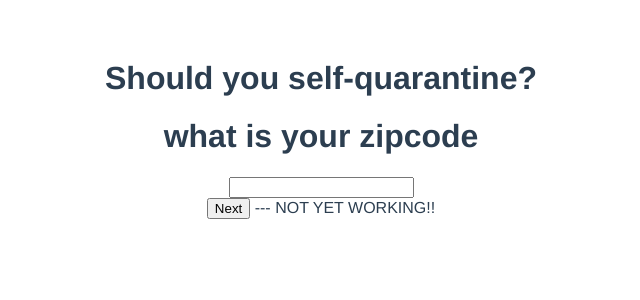
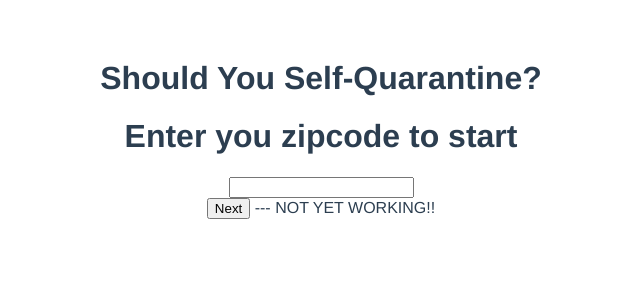
Before and after one commit to magicseth/shouldiquarantine, a Vue app: page / in a window 1280 px wide. Shown: the top 300 px of the page, without its empty margins (319-959 px from the left). Built offline with nearby package versions, Linux system fonts and the light colour scheme.

Commit message:
Turn the questions from a list into a dictionary. Update nextQuestion logic to progress through based on selected answers.

```diff
--- a/src/components/HelloWorld.vue
+++ b/src/components/HelloWorld.vue
@@ -1,8 +1,8 @@
 <template>
   <div class="hello">
-    <h1>Should you self-quarantine?</h1>
-    <template v-for="(question,index) in questions">
-      <question v-if="index == currentquestion" :question="question" :key="index" />
+    <h1>Should You Self-Quarantine?</h1>
+    <template v-for="(question, qid, index) in questions">
+      <question v-if="qid == currentquestion" :question="question" :key="index" />
     </template>
 
 
@@ -23,99 +23,149 @@ export default {
   },
   methods: {
     nextQuestion() {
-      this.currentquestion = this.currentquestion + 1
+      var sels = this.questions[this.currentquestion].selected
+      var logic = this.questions[this.currentquestion].logic
+
+      if (sels.length == 0){ // If they didn't select anything
+        this.currentquestion = logic["-1"] // Perform some default action
+      } else {
+        if (this.questions[logic[sels[0]]]){ // If the option they chose directs to an existing page
+          this.currentquestion = logic[sels[0]] // TODO This could be more intelligent than choosing the lowest number...
+        } else {
+          alert("You should be directed to info about "+logic[sels[0]]) // TODO Direct all XXX below to informational pages
+        }
+      }
     }
   },
   data() {
     return {
-      currentquestion: 0,
-      questions: [
-        {
-          question: "what is your zipcode",
-          type: "text"
+      currentquestion: "zip",
+      questions: {
+        "zip": {
+          question: "Enter you zipcode to start",
+          type: "text",
+          selected: [],
+          logic: {
+            "-1": "doctor"}
         },
-        {
-          id:"symptoms",
+        "doctor": {
+          question: "Have you received personal recommendations from a doctor regarding COVID-19?",
+          type: "one",
+          answers: ["YES", "NO"],
+          selected: [],
+          logic: {
+            "-1": "doctor",
+            "0": "DOCTOR", // XXX Doctor's Orders
+            "1": "symptoms"
+          }
+        },
+        "symptoms": {
           question: "Are you expressing any symptoms?",
           type: "one",
           answers: ["YES", "NO"],
-          selected: []
-          // Yes > symptoms-detail
+          selected: [],
+          logic: {
+            "-1": "symptoms",
+            "0": "symptoms-detail",
+            "1": "travel"
+          }
         },
-        {
-          id:"symptoms-detail",
+        "symptoms-detail": {
           question: "Did you newly develop any of these symptoms?",
           type: "multiple",
           answers: [
-            "Fever",
-            "Persistent Coughing",
             "Difficulty Breathing (when not active)",
             "Persistent Chest Pain",
             "Blueish Lips or Face",
-            "Confusion or Inability to Awaken"
+            "Confusion or Inability to Awaken",
+            "Fever",
+            "Persistent Coughing"
           ],
-          selected: []
-          // Breathing | Pain | Blue | Confusion > Emergency
-          // Fever | Cough > Quarantine
+          selected: [],
+          logic: {
+            "-1": "travel",
+            "0": "EMERGENCY", // XXX EMERGENCY
+            "1": "EMERGENCY", // XXX EMERGENCY
+            "2": "EMERGENCY", // XXX EMERGENCY
+            "3": "EMERGENCY", // XXX EMERGENCY
+            "4": "QUARANTINE", // XXX QUARANTINE
+            "5": "QUARANTINE", // XXX QUARANTINE
+          }
         },
-        {
-          id:"travel",
+        "travel": {
           question: "Have you traveled internationally within the last 2 weeks?",
           type: "one",
           answers: ["YES", "NO"],
-          selected: []
-          // Yes > travel-detail
+          selected: [],
+          logic: {
+            "-1": "travel",
+            "0": "travel-detail",
+            "1": "contact"
+          }
         },
-        {
-          id:"travel-detail",
+        "travel-detail": {
           question: "To which countries?",
           type: "multiple",
           answers: ["China", "Europe", "Iran", "South Korea"],
-          selected: []
-          // Any > Quarantine
+          selected: [],
+          logic: {
+            "-1": "contact",
+            "0": "QUARANTINE", // XXX QUARANTINE
+            "1": "QUARANTINE", // XXX QUARANTINE
+            "2": "QUARANTINE", // XXX QUARANTINE
+            "3": "QUARANTINE", // XXX QUARANTINE
+          }
         },
-        {
-          id:"contact",
+        "contact": {
           question: "Have you been in close contact with someone medically diagnosed with COVID-19?",
           type: "one",
           answers: ["YES", "NO"],
-          selected: []
-          // Yes > Quarantine
+          selected: [],
+          logic: {
+            "-1": "contact",
+            "0": "QUARANTINE", // XXX QUARANTINE
+            "1": "age",
+          }
         },
-        {
-          id:"doctor",
-          question: "Have you received personal recommendations from a doctor regarding COVID-19?",
-          type: "one",
-          answers: ["YES", "NO"],
-          selected: []
-          // Yes > Doctor's Orders
-        },
-        {
-          id:"age",
+        "age": {
           question: "Are you more than 40 years old?",
           type: "one",
           answers: ["YES", "NO"],
-          selected: []
-          // Yes > age-detail
+          selected: [],
+          logic: {
+            "-1": "existing",
+            "0": "age-detail",
+            "1": "existing",
+          }
+          // XXX Bayes
         },
-        {
-          id:"age-detail",
+        "age-detail": {
           question: "What is your age range?",
           type: "one",
           answers: ["40-49", "50-59", "60-69", "70-79", "80+"],
-          selected: []
-          // Bayes
+          selected: [],
+          logic: {
+            "-1": "age",
+            "0": "existing",
+            "1": "existing",
+            "2": "existing",
+            "3": "existing",
+            "4": "existing",
+          }
+          // XXX Bayes
         },
-        {
-          id:"existing",
+        "existing": {
           question: "Do you have any existing conditions?",
           type: "one",
           answers: ["YES", "NO"],
-          selected: []
-          // Yes > existing-detail
+          selected: [],
+          logic: {
+            "-1": "smoke",
+            "0": "existing-detail",
+            "1": "smoke",
+          }
         },
-        {
-          id:"existing-detail",
+        "existing-detail": {
           question: "Which of these conditions do you have?",
           type: "multiple",
           answers: [
@@ -125,26 +175,41 @@ export default {
             "Diabetes",
             "Cardiovacular disease"
           ],
-          selected: []
-          // Bayes
+          selected: [],
+          logic: {
+            "-1": "smoke",
+            "0": "smoke",
+            "1": "smoke",
+            "2": "smoke",
+            "3": "smoke",
+            "4": "smoke",
+          }
+          // XXX Bayes
         },
-        {
-          id:"smoke",
+        "smoke": {
           question: "Do you smoke?",
           type: "one",
           answers: ["YES", "NO"],
-          selected: []
-          // Bayes
+          selected: [],
+          logic: {
+            "-1": "germophobe",
+            "0": "germophobe",
+            "1": "germophobe",
+          }
+          // XXX Bayes
         },
-        {
-          id:"germophobe",
+        "germophobe": {
           question: "Has someone been coughing or sneezing near you?",
           type: "one",
           answers: ["YES", "NO"],
-          selected: []
-          // Any > no change
+          selected: [],
+          logic: {
+            "-1": "CALCULATE", // XXX CALCULATE
+            "0": "CALCULATE", // XXX CALCULATE
+            "1": "CALCULATE", // XXX CALCULATE
+          }
         },
-      ]
+      }
     };
   }
 };
```
